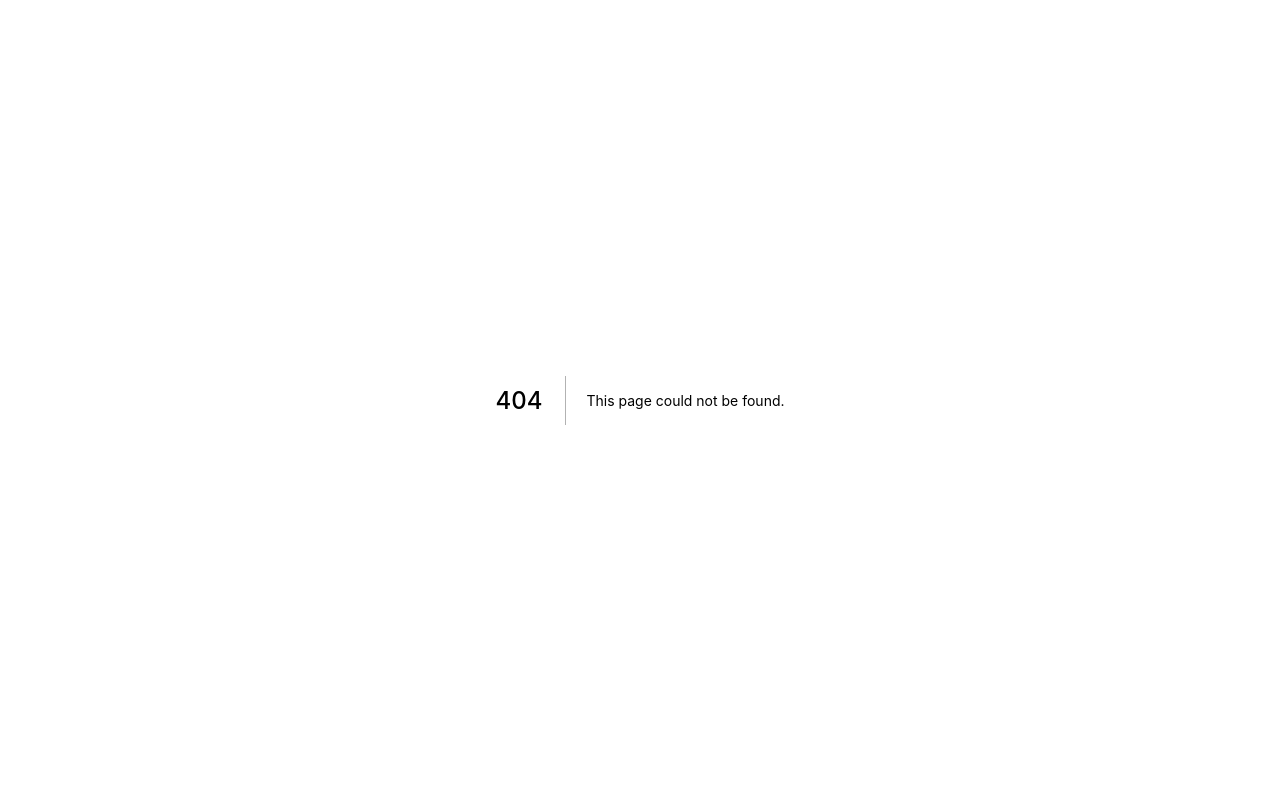
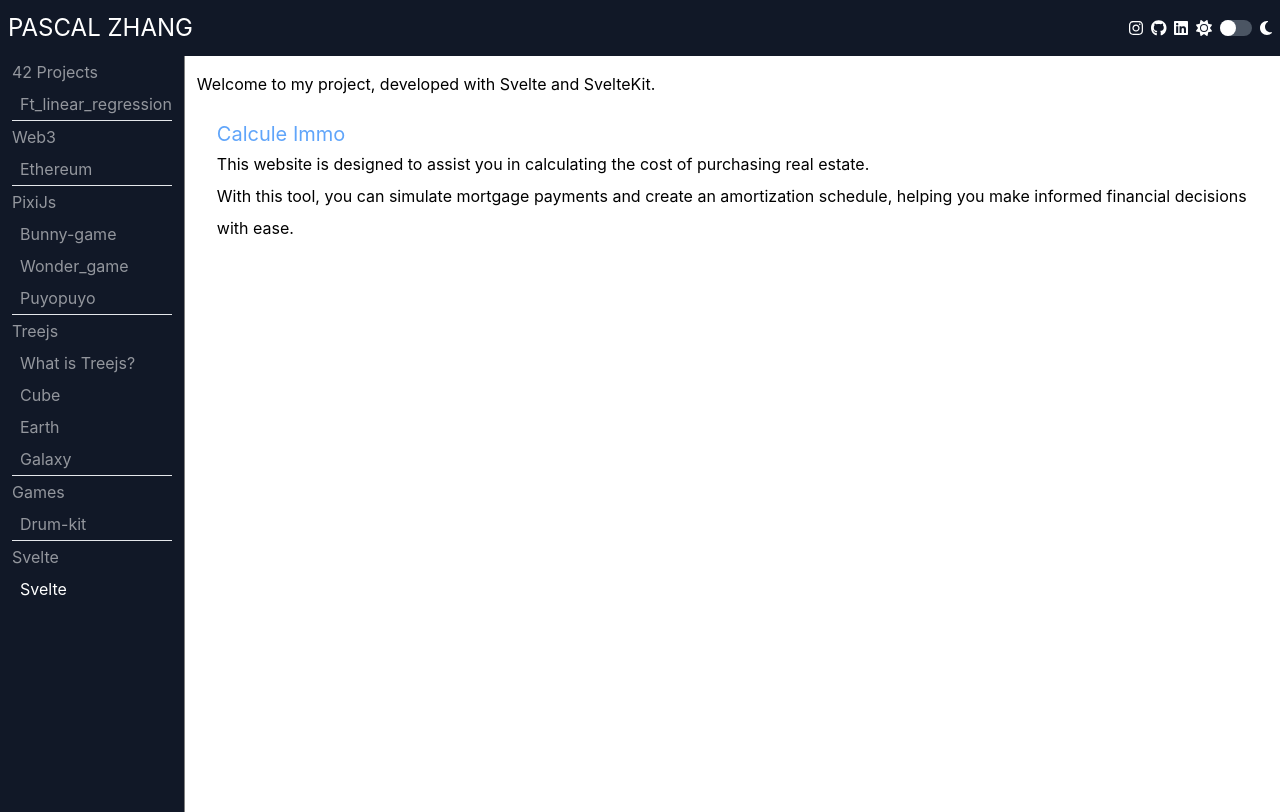
Before and after one commit to pikooli/mywebsite, a Next.js app: page /svelte in a window 1280 px wide. Before the commit this address had no page. Built offline with nearby package versions, Linux system fonts and the light colour scheme.

Commit message:
adding svelte project

```diff
--- /dev/null
+++ b/pages/svelte.tsx
@@ -0,0 +1,14 @@
+import dynamic from 'next/dynamic';
+import Layout from 'src/components/Layout';
+
+const SvelteComponentWithNoSSR = dynamic(() => import('src/pages/svelte'), {
+  ssr: false,
+});
+
+export default function Svelte() {
+  return (
+    <Layout className="svelte" title="Svelte">
+      <SvelteComponentWithNoSSR />
+    </Layout>
+  );
+}
--- a/src/components/navbar/NavLink.tsx
+++ b/src/components/navbar/NavLink.tsx
@@ -129,6 +129,24 @@ export default function NavLink() {
     );
   };
 
+  const Svelte = () => {
+    return (
+      <>
+        <hr className="text-white" />
+        <li>
+          <a className="nav-link">Svelte</a>
+        </li>
+        <li className="pl-2">
+          <Link
+            href="/svelte"
+            text="Svelte"
+            className={`nav-link ${active['/svelte']}`}
+          />
+        </li>
+      </>
+    );
+  };
+
   return (
     <ul className="mb-2 mb-lg-0">
       <Project42 />
@@ -136,6 +154,7 @@ export default function NavLink() {
       <PixiJS />
       <TreeJs />
       <Games />
+      <Svelte />
     </ul>
   );
 }
--- a/src/pages/me/Iam.tsx
+++ b/src/pages/me/Iam.tsx
@@ -1,12 +1,10 @@
-import React, { useState, useEffect } from "react";
-import pause from "utils/pause";
+import React, { useState, useEffect } from 'react';
+import pause from 'utils/pause';
 
-type Props = {};
+const ADJECTIVE = ['Full-stack developer', 'Web developer', 'Mobile developer'];
 
-const ADJECTIVE = ["Full-stack developer", "Web developer", "Mobile developer"];
-
-const Iam: React.FC<Props> = () => {
-  const [adjective, setAdjective] = useState("");
+const Iam = () => {
+  const [adjective, setAdjective] = useState('');
   const [index, setIndex] = useState(0);
 
   const switchAdjective = async () => {
@@ -14,8 +12,8 @@ const Iam: React.FC<Props> = () => {
       return setAdjective(ADJECTIVE[index].substring(0, adjective.length + 1));
     }
     await pause(2);
-    setAdjective("");
-    setIndex((prev) => (prev === 2 ? 0 : prev + 1));
+    setAdjective('');
+    setIndex(prev => (prev === ADJECTIVE.length - 1 ? 0 : prev++));
   };
 
   useEffect(() => {
--- a/src/pages/me/index.tsx
+++ b/src/pages/me/index.tsx
@@ -1,10 +1,7 @@
-import React from 'react';
 import Image from 'next/image';
 import Iam from 'src/pages/me/Iam';
 
-type Props = {};
-
-const Me: React.FC<Props> = () => {
+const Me = () => {
   return (
     <div>
       <div className="flex flex-wrap">
--- /dev/null
+++ b/src/pages/svelte/index.tsx
@@ -0,0 +1,23 @@
+export const Svelte = () => {
+  return (
+    <div>
+      Welcome to my project, developed with Svelte and SvelteKit.
+      <section className="p-5">
+        <a href="https://www.calcule-immo.com/" className="text-blue-400">
+          <h3>Calcule Immo</h3>
+        </a>
+        <p>
+          This website is designed to assist you in calculating the cost of
+          purchasing real estate.
+        </p>
+        <p>
+          With this tool, you can simulate mortgage payments and create an
+          amortization schedule, helping you make informed financial decisions
+          with ease.
+        </p>
+      </section>
+    </div>
+  );
+};
+
+export default Svelte;
```
Also changed, not shown: 1 other file (tests, documents, lock files or other folders).
